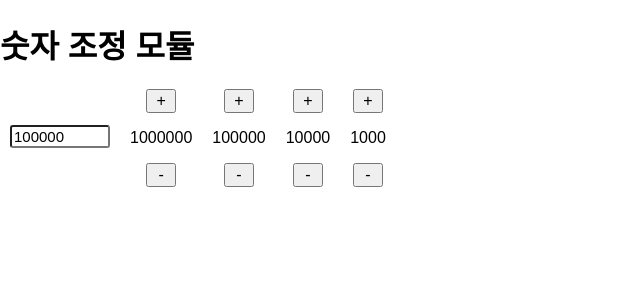
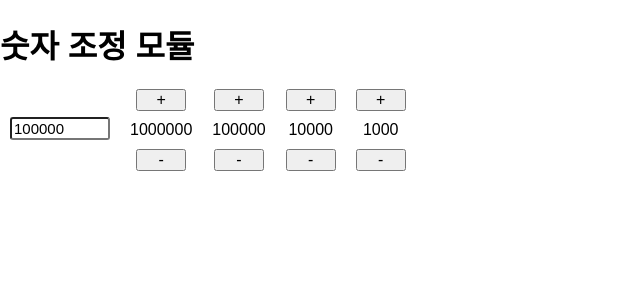
Before and after one commit to 2Choi/volcation, a PHP site: page /admin/mileage.html in a window 1280 px wide. Shown: the top 300 px of the page, without its empty margins (0-640 px from the left). Run offline with PHP 8.4, Linux system fonts and the light colour scheme.

Commit message:
finished number module integration

```diff
--- a/admin/mileage.js
+++ b/admin/mileage.js
@@ -4,7 +4,7 @@ $(document).on("ready page:load" , function () {
     var tmp = parseInt( $(this).parent().attr('value') );
     if( $(this).hasClass('minus') ) { tmp *= -1; }
 
-    var input = $(this).parent().parent().find('input');
+    var input = $(this).parent().parent().find('input').first();
 
     var mileage = parseInt( input.val() )+tmp;
     mileage = mileage < 0 ? 0 : mileage;
--- a/css/volcation.css
+++ b/css/volcation.css
@@ -106,16 +106,24 @@ td
 	width: 100px;
 }
 div.number-container{
-  	display: table;
+  display: table;
+}
+.number-container > form {
+  margin:0;
 }
 div.number-control{
 	vertical-align: middle;
-text-align: center;
-display: inline-block;
-margin: 0 10px;
+  text-align: center;
+  display: inline-block;
+  margin: 0 10px;
 }
-.number-control > button {
-width : 30px;
+.number-control > button, .number-container input[type="submit"] {
+  width : 50px;
+  margin : 0;
+  padding: 0;
+}
+.number-control > p {
+  margin: 10px 0;
 }
 .mileage {
 	width: 100px;
```
Also changed, not shown: admin/manage.php (+19 -21 lines), admin/number.php (+9 -1 lines).
